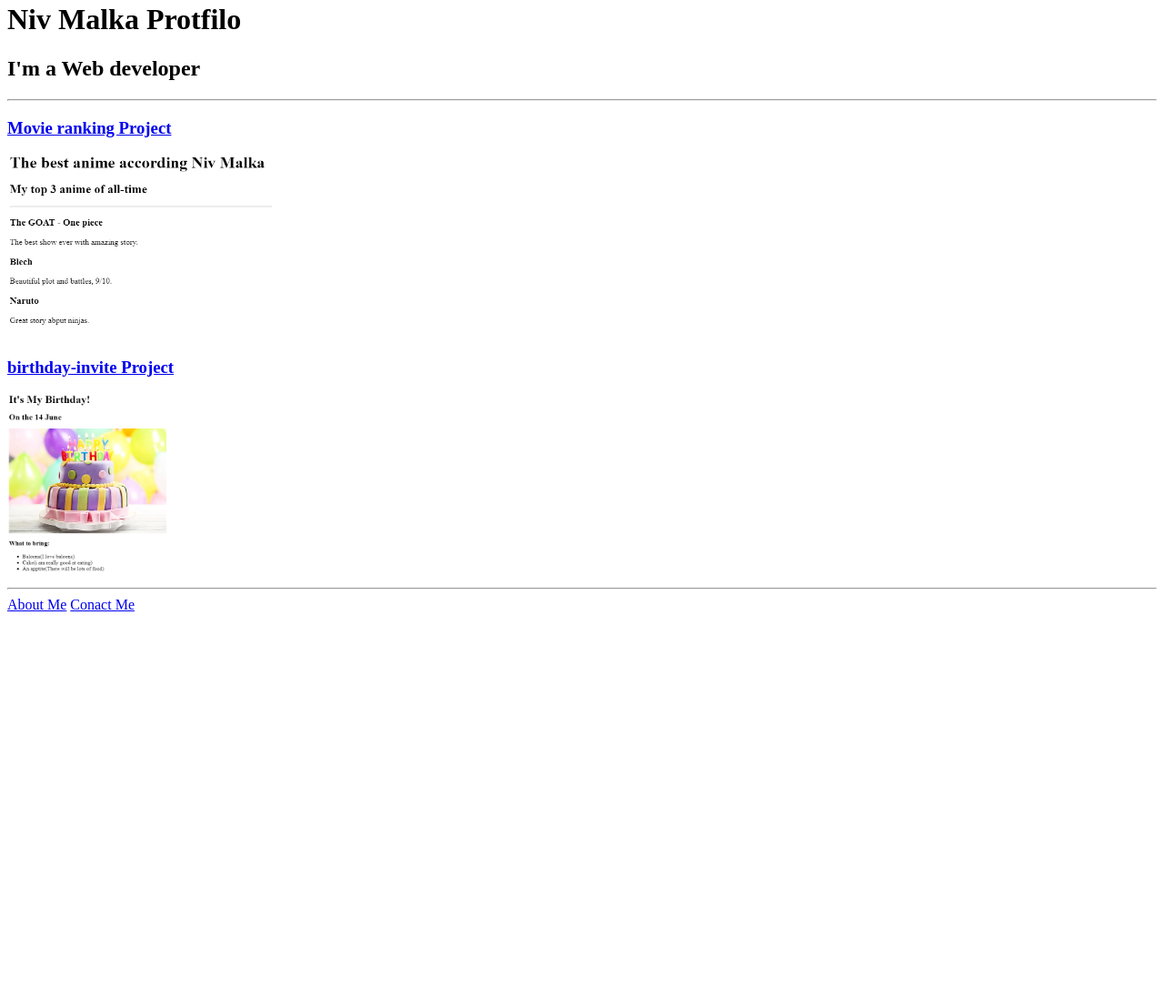
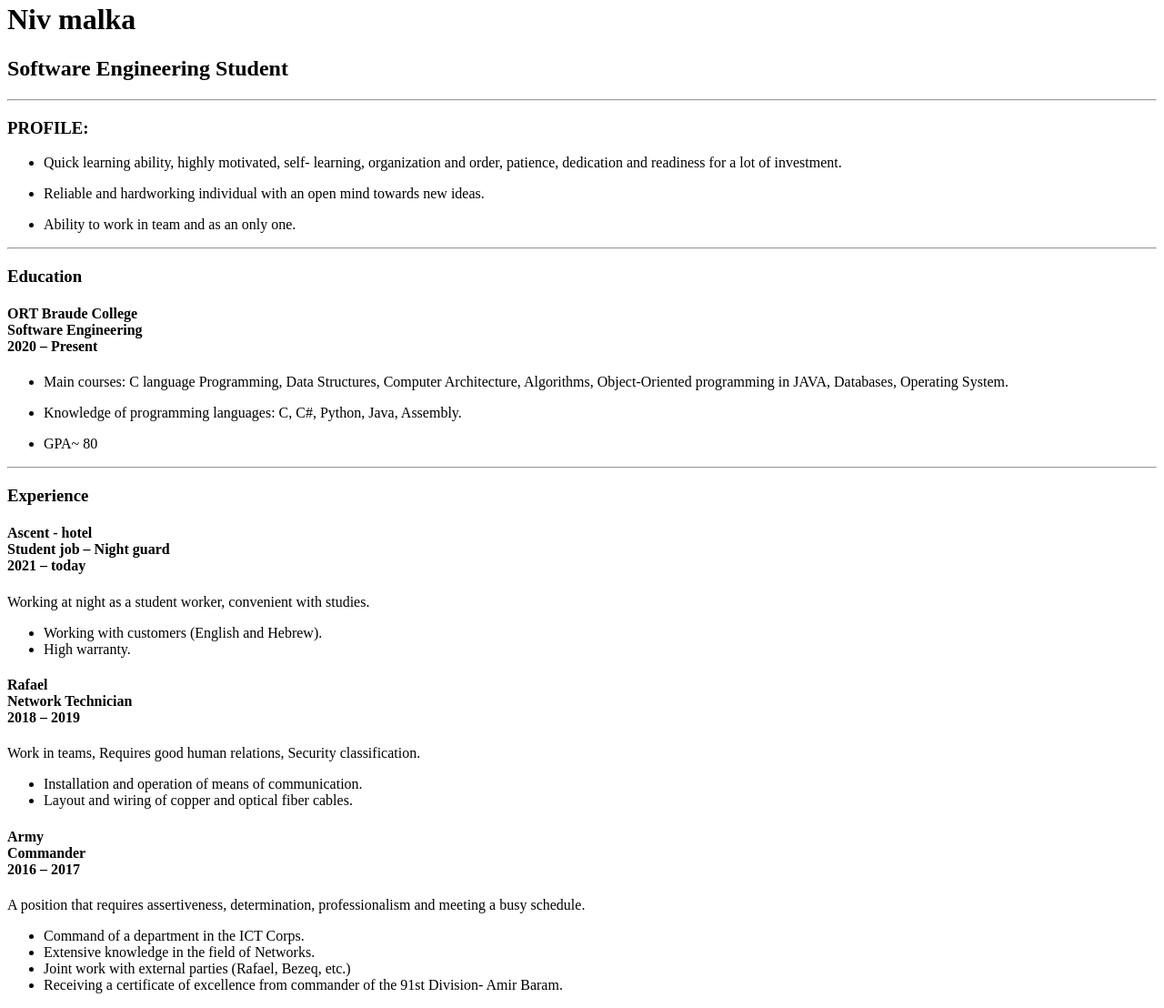
Before and after one commit to NivMalka/html-protifilo, a plain HTML site: page index.html in a window 1280 px wide. Shown: the part 18-1126 px from the top of the page at 91% size. Before the commit the page ends 800 px from the top, so only its background shows below. Drawn offline with Linux system fonts and the light colour scheme.

Commit message:
Add files via upload

```diff
--- a/index.html
+++ b/index.html
@@ -1,30 +1,117 @@
-<!-- TODO 1: Create the HTML Boilerplate -->
 <!DOCTYPE html>
 <html lang="en">
 <head>
     <meta charset="UTF-8">
-    <title>Niv Malka Protfilo</title>
+    <title>My Resume</title>
 </head>
 <body>
+    <h1>Niv malka</h1>
+    <h2>Software Engineering Student</h2>
+    <hr>
+    <!-- Profile -->
+    <h3>PROFILE:</h3>
+    <ul>
+    <li>
+        <p>Quick learning ability, highly motivated, self- learning,
+            organization and order, patience, dedication and readiness for a lot of investment.
+        </p>
+    </li>
+<li>
+    <p>
+     Reliable and hardworking individual with an open mind towards new ideas.
+    </p>
+</li>
+
+<li>
+    <p> Ability to work in team and as an only one.</p>
+</li>
+    </ul>
+    <hr>
+    <!--Education -->
+<h3>Education</h3>
+<h4>
+    <p>ORT Braude College<br/>
+        Software Engineering<br />
+        2020 – Present
+        </p>
+</h4>
+<ul>
+<li>
+    <p>
+        Main courses: C language Programming, Data Structures, Computer Architecture, Algorithms, Object-Oriented programming in JAVA, Databases, Operating System.
+    </p>
+</li>
+<li>
+<p>
+    Knowledge of programming languages: C, C#, Python, Java, Assembly.
+</p>
+</li>
+<li>
+    GPA~ 80
+</li>
+</ul>
+<hr>
+<!-- EXPERIENCE-->
+<h3>Experience</h3>
+<h4>
+    <p>
+        Ascent - hotel <br/>
+        Student job – Night guard<br/>
+        2021 – today
+</p>
+    </h4>
+    <p>
+        Working at night as a student worker, convenient with studies.
+        <ul>
+            <li>
+                Working with customers (English and Hebrew).
+            </li>
+            <li>
+                High warranty.
+            </li>
+        </ul>
+    </p>
+<h4>
+    <p>
+        Rafael<br />
+Network Technician<br />
+2018 – 2019
+    </p>
+</h4>
+    <p>Work in teams, Requires good human relations, Security classification.
+        <ul>
+            <li>
+                Installation and operation of means of communication.
+            </li>
+            <li>
+                Layout and wiring of copper and optical fiber cables.
+            </li>
+        </ul>
+    </p>
+<h4>
+    <p>
+        Army<br />
+        Commander <br />
+        2016 – 2017<br />
+    </p>
+</h4>
+<p>A position that requires assertiveness, determination, professionalism and meeting a busy schedule.
+    <ul>
+        <li>
+            Command of a department in the ICT Corps.
+        </li>
+        <li>
+            Extensive knowledge in the field of Networks.
+        </li>
+        <li>
+            Joint work with external parties (Rafael, Bezeq, etc.)
+        </li>
+        <li>
+        	Receiving a certificate of excellence from commander of the 91st Division- Amir Baram.
+        </li>
+    </ul>
+</p>
+
+
 </body>
 </html>
-<!-- TODO 2: Add Your previous projects' HTML into the public folder -->
-
-<!-- TODO 3: Take screenshots of your project previews and add the images to the images folder -->
-
-<!-- TODO 4: Add titles/subtitles etc. -->
-<h1>Niv Malka Protfilo</h1>
-<h2>I'm a Web developer</h2>
-<hr>
-<!-- TODO 5: Add a link to the project pages -->
-<h3><a href="./public/movie-ranking.html">Movie ranking Project</a></h3>
-<!-- TODO 6: Add images to show the project previews
-HINT for TODO 6: You can use the height attribute set to 200 to make the image smaller:
-https://developer.mozilla.org/en-US/docs/Web/HTML/Element/img#attr-height -->
-<img src="./assets/images/screen shot movie.png"height=200 alt="Movie ranking">
-<h3><a href="./public/birthday-invite.html">birthday-invite Project</a></h3>
-<img src="./assets/images/screen shot birth.png"height=200 alt="Birth">
-<!-- TODO 7: Add the Contact Me and About Me page links -->
-<hr>
-<a href="./public/about.html">About Me</a>
-<a href="./public/contact.html">Conact Me</a>
```
